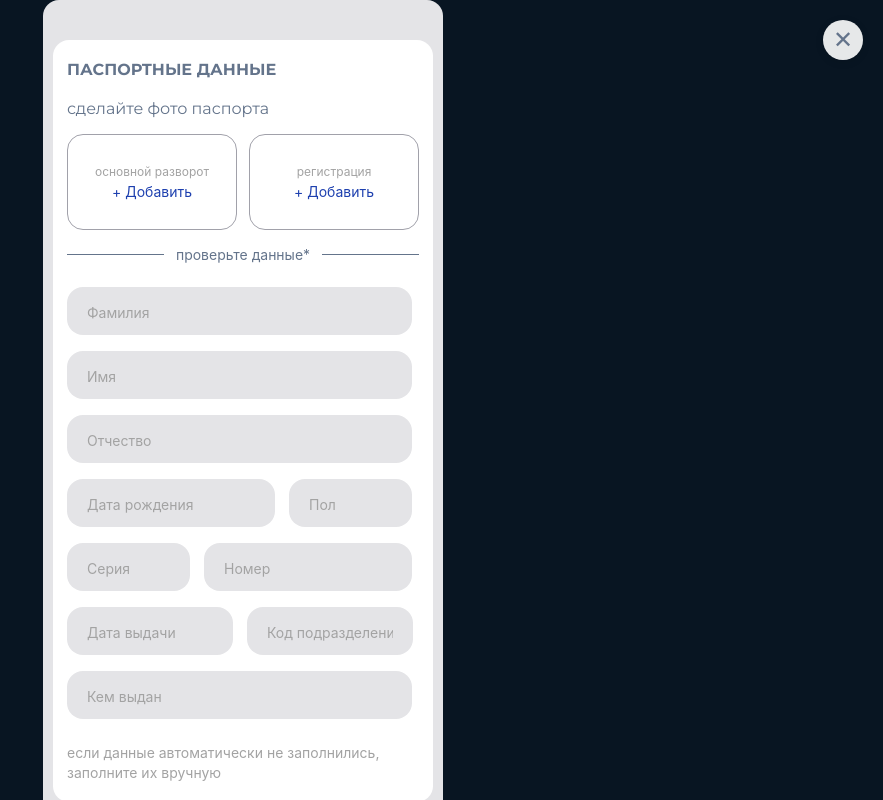
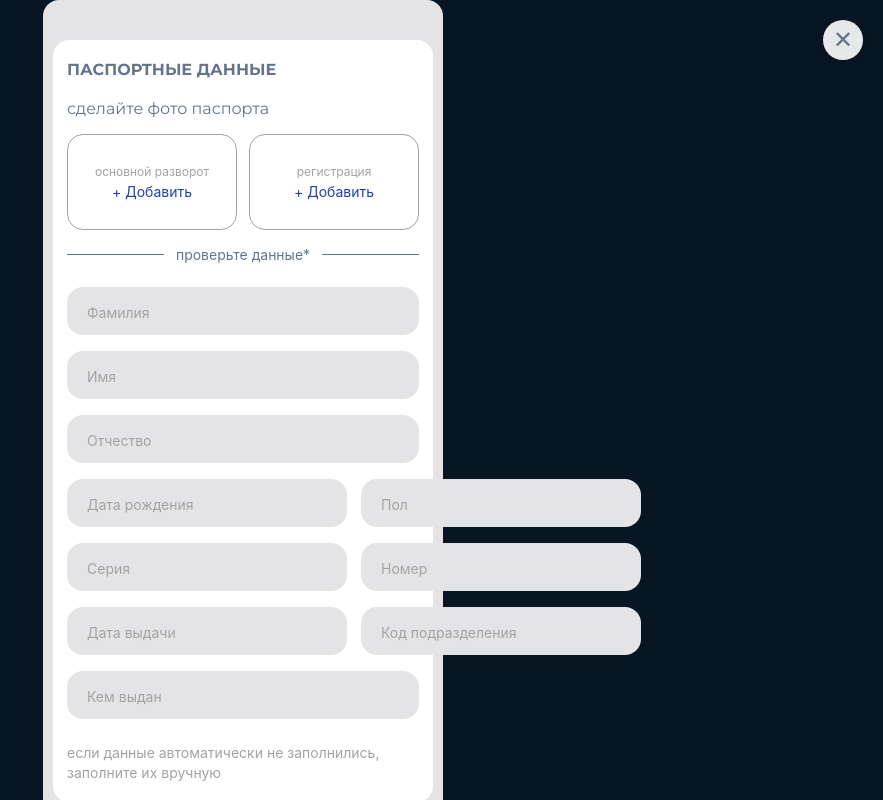
Before and after one commit to Wadim1970/Waiter-app, a React (Vite) app: page /registration in a window 1280 px wide. Shown: the whole page, without its empty margins (397-1280 px from the left). Built offline with nearby package versions, Linux system fonts and the light colour scheme; a web font is replaced by a local one.

Commit message:
Make registration form inputs adaptive using flex properties
Agent-Logs-Url: https://github.com/Wadim1970/Waiter-app/sessions/fda3a629-135b-45b2-ae0d-1cbbbfa3ef67

Co-authored-by: Wadim1970 <172110388+Wadim1970@users.noreply.github.com>

```diff
--- a/src/components/RegistrationForm.module.css
+++ b/src/components/RegistrationForm.module.css
@@ -92,7 +92,7 @@
 
 /* Инпуты */
 .input {
-  width: 21.5625rem; /* 345px */
+  width: 100%;
   height: 3rem;
   background: #E4E4E7;
   border-radius: 1rem;
@@ -120,9 +120,9 @@
   margin-bottom: 1rem;
 }
 
-/* Широкий инпут (208px) — дата рождения, номер паспорта */
+/* Широкий инпут — дата рождения, номер паспорта */
 .inputWide {
-  width: 13rem; /* 208px */
+  flex-grow: 2;
   height: 3rem;
   background: #E4E4E7;
   border-radius: 1rem;
@@ -142,9 +142,9 @@
   font-family: 'Inter', sans-serif;
 }
 
-/* Средний инпут (166px) — дата выдачи, код подразделения */
+/* Средний инпут — дата выдачи, код подразделения */
 .inputMedium {
-  width: 10.375rem; /* 166px */
+  flex: 1;
   height: 3rem;
   background: #E4E4E7;
   border-radius: 1rem;
@@ -164,9 +164,9 @@
   font-family: 'Inter', sans-serif;
 }
 
-/* Узкий инпут (123px) — пол, серия паспорта */
+/* Узкий инпут — пол, серия паспорта */
 .inputNarrow {
-  width: 7.6875rem; /* 123px */
+  flex-grow: 1;
   height: 3rem;
   background: #E4E4E7;
   border-radius: 1rem;
```
